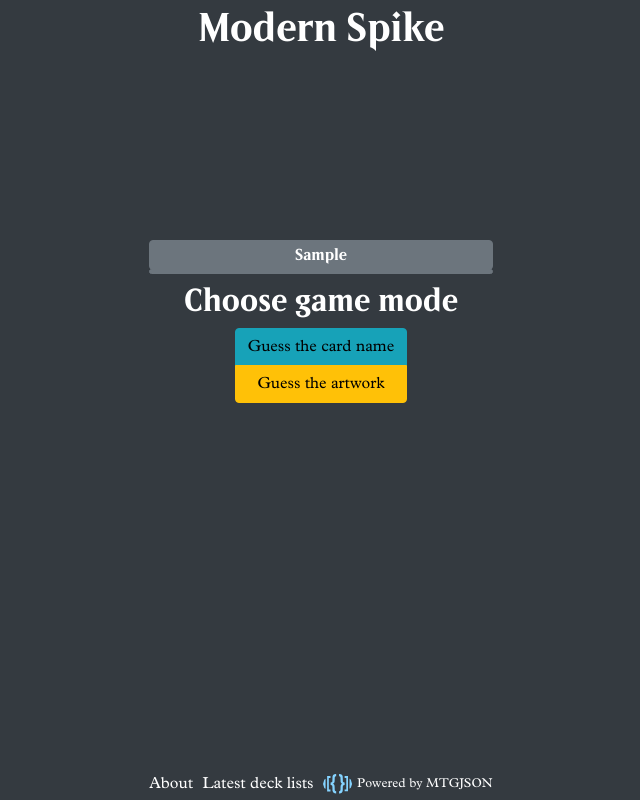
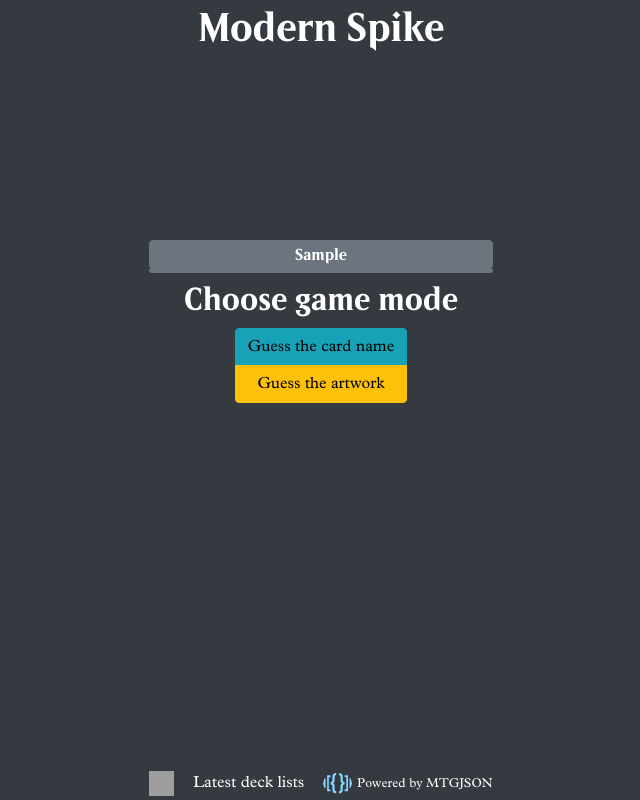
Before and after one commit to icobg123/modern-spike, a Flask app: template templates/index.html in a window 1280 px wide. Shown: the whole page, without its empty margins (319-959 px from the left). Run offline with Flask 2, Linux system fonts and the light colour scheme; the template is opened without the code that fills it: most values are stand-ins (such as "Sample title", 1, 10 or a date in 2020); grey boxes marked "Sample" are stand-in pictures; some libraries are stand-ins or nearby versions; some web fonts are replaced; grey boxes are pictures that could not be loaded.

Commit message:
add icons for about and change location of change game mode and icon

```diff
--- a/static/js/ajax.js
+++ b/static/js/ajax.js
@@ -197,7 +197,7 @@ $(document).ready(function () {
                         by_img.addClass('d-none');
                         by_text.html('Next card');
                         by_text.removeClass('d-none');
-                        $('#change_game_mode').removeClass('d-none');
+                        $('#change_game_mode').removeClass('d-none').addClass('d-flex');
                         $('#score').removeClass('d-none');
 
                         // btn_grp.removeClass('d-none')
@@ -256,7 +256,7 @@ $(document).ready(function () {
 
                         // $('#oracle_text').removeClass('d-none');
                         $('#card_by_image').removeClass('d-none');
-                        $('#change_game_mode').removeClass('d-none');
+                        $('#change_game_mode').removeClass('d-none').addClass('d-flex');
                         $('#score').removeClass('d-none');
 
                         $('#card_names').removeClass('d-none').addClass('d-flex');
--- a/templates/index.html
+++ b/templates/index.html
@@ -13,7 +13,20 @@
 
                     <h1 class="text-center my-1"><a class="text-white" href="{{ url_for('index') }}">Modern Spike</a>
                     </h1>
+                    <div class="row w-100 justify-content-center align-items-center">
+                        <div class="col-12 col-12 col-sm-10">
+                            <div class="d-flex justify-content-between align-items-center">
 
+                                <small id="change_game_mode" class="w-50 align-items-center text-center d-none">
+                                    <a href="{{ url_for('index') }}" class="d-flex text-white align-items-center">
+                                        <img
+                                                class="mr-1"
+                                                alt="Back"
+                                                width="15"
+                                                height="15"
+                                                src="{{ url_for('static', filename='/images/bootstrap-icons/arrow-left-circle.svg') }}">
+                                        Change game mode</a>
+                                </small>
 
                                 <small id="score" class="text-center my-0 d-none">
                                     Score:
@@ -36,6 +49,9 @@
                         </span>
 
                                 </small>
+                            </div>
+                        </div>
+                    </div>
                 </div>
                 <div class="col-12 col-sm-7 col-md-6 col-lg-7 col-xl-7 d-flex flex-column mx-auto justify-content-center mb-auto mb-sm-0">
 
@@ -196,11 +212,6 @@
                                 {#                                <button class="btn btn-sm btn-outline-light">Change mode</button>#}
 
                             </div>
-                            <small id="change_game_mode" class="text-center d-none mt-1">
-                                <a href="{{ url_for('index') }}" class="text-white">
-                                    Change game mode
-                                </a>
-                            </small>
 
 
                         </div>
@@ -213,7 +224,12 @@
                         <div class="col-lg-6 col-12 mx-auto">
                             <nav id="footer_menu" class="nav  nav-fill justify-content-between my-1">
                                 <a class="nav-item my-1 my-md-0 nav-link text-white text-center text-md-left"
-                                   href="/about">About</a>
+                                   href="/about">
+                                    <img alt="About"
+                                         width="25"
+                                         height="25"
+                                         src="{{ url_for('static', filename='/images/bootstrap-icons/info-circle.svg') }}">
+                                </a>
                                 <a class="nav-item my-1 my-md-0 nav-link text-white text-center text-md-left"
                                    rel="noopener"
                                    id="decklists_url"
```
Also changed, not shown: 2 other files. Lines whose indentation alone changed are shown as unchanged.
